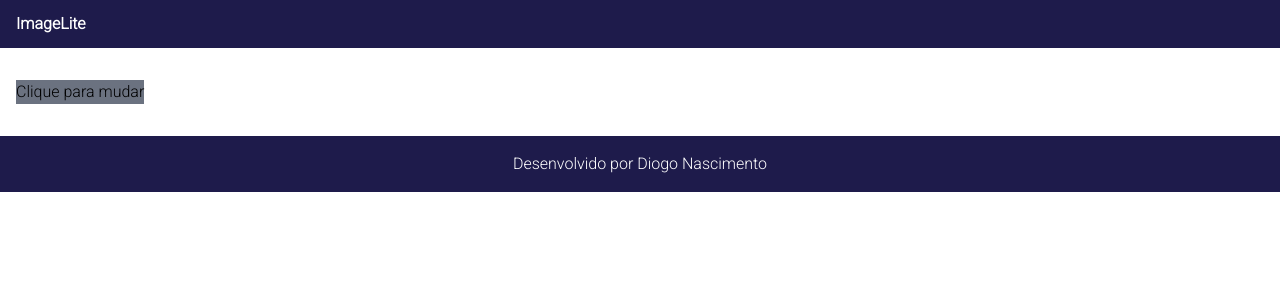
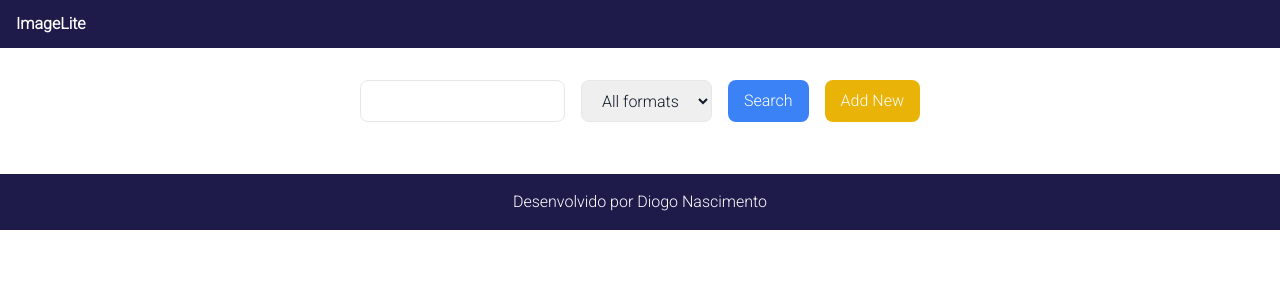
Before and after one commit to Diog007/ImageLite-FrontEnd, a Next.js app: page /galeria in a window 1280 px wide. Shown: the top 300 px of the page. Built offline with nearby package versions, Linux system fonts and the light colour scheme.

Commit message:
Created the search form

```diff
--- a/src/app/galeria/page.tsx
+++ b/src/app/galeria/page.tsx
@@ -34,7 +34,19 @@
 
     return (
         <Template>
-            <button className="bg-gray-500"onClick={searchImages}>Clique para mudar</button>
+
+            <section className='flex flex-col items-center justify-center my-5'>
+                <div className='flex space-x-4'>
+                    <input type='text' className='border px-3 py-2 rounded-lg text-gray-900' />
+                    <select className='border px-4 py-2 rounded-lg text-gray-900'>
+                        <option>All formats</option>
+                    </select>
+                    <button className='bg-blue-500 text-white px-4 py-2 rounded-lg' onClick={searchImages}>Search</button>
+                    <button className='bg-yellow-500 text-white px-4 py-2 rounded-lg'>Add New</button>
+                </div>
+            </section>
+
+
             <section className='grid grid-cols-4 gap-8'>
                 {
                     renderImageCards()
--- a/src/components/ImageCard.tsx
+++ b/src/components/ImageCard.tsx
@@ -9,7 +9,7 @@
  ({nome, dataUpload, src, tamanho }: ImageCardProps) => {
 
     return (
-        <div className="card relative bg-white rounded-md shadow-md transition-tranform ease-in duration-300 transform hover:shadow-lg hover:-translate-y-2">
+        <div className="card relative bg-white rounded-md shadow-md transition-tranform ease-in duration-300 transform hover:shadow-lg hover:-translate-y-4">
             <img src={src} className="h-56 w-full object-cover rounded-t-md" alt="" />
             <div className="card-body p-4">
                 <h5 className="text-xl font-semibold mb-2 text-gray-600">{nome}</h5>
```
